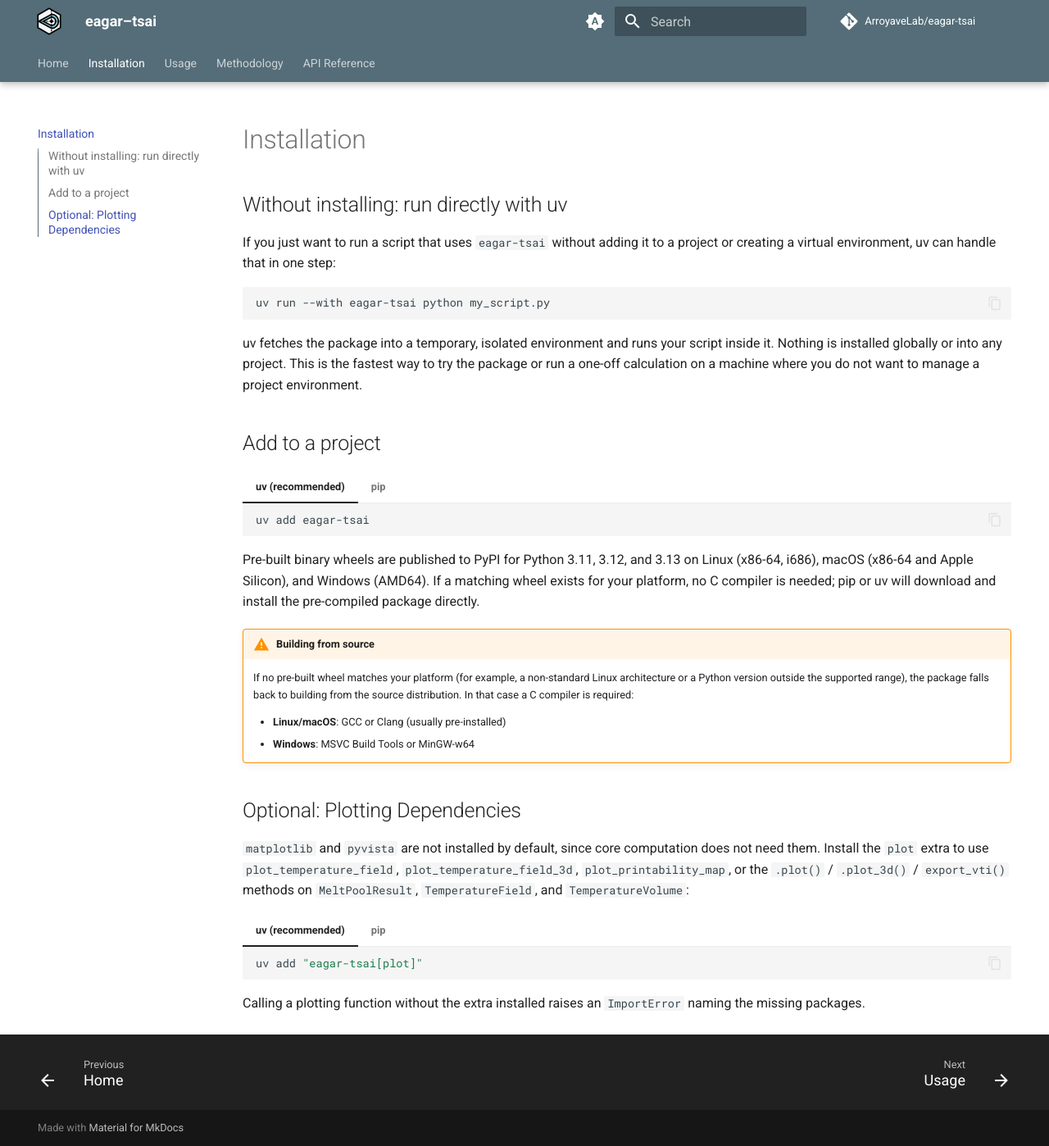
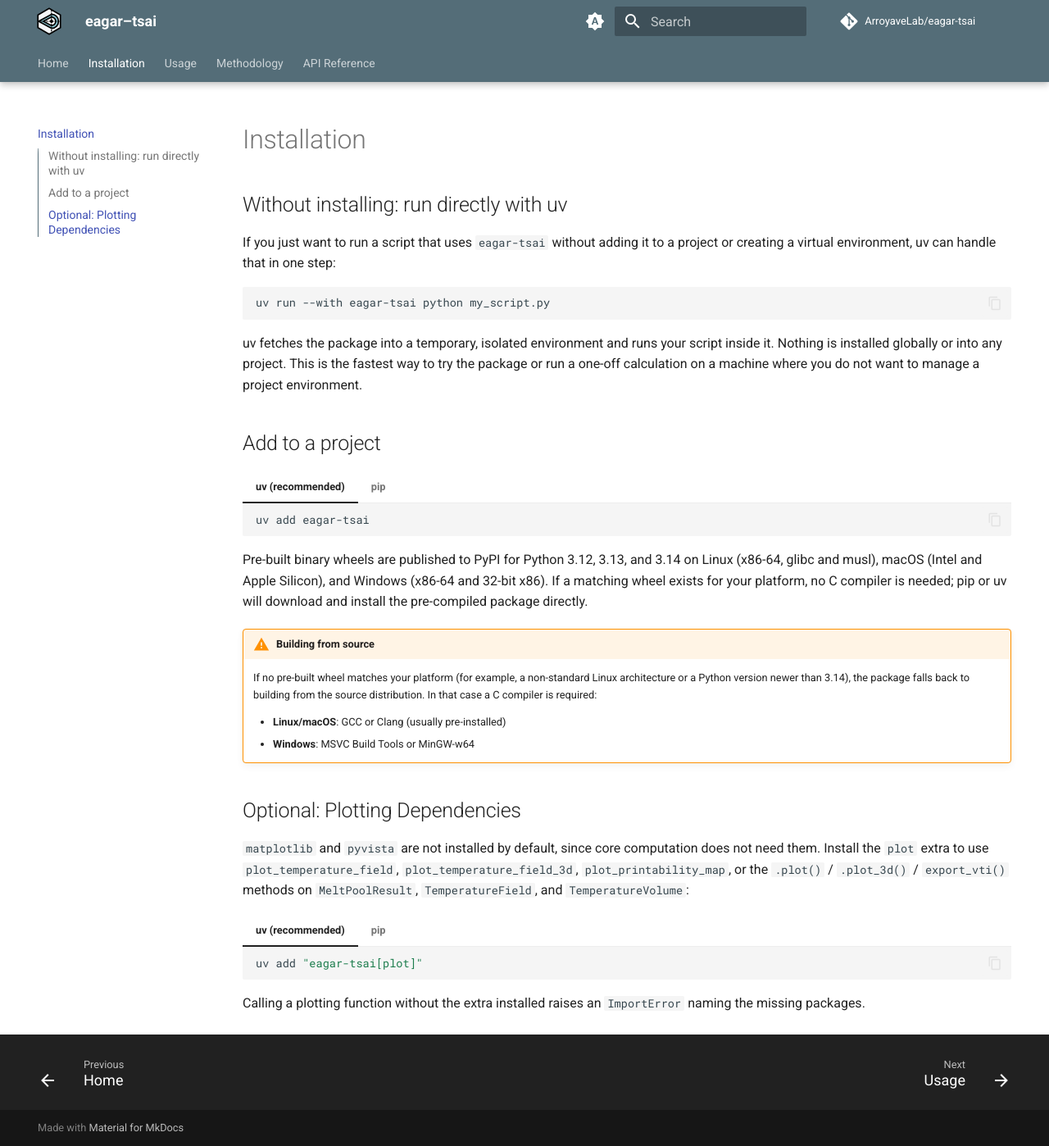
Before and after one commit to ArroyaveLab/eagar-tsai, an MkDocs documentation site: the page built from docs/installation.md, in a window 1280 px wide and 1398 px high. Shown: the whole window at 82% size. Built offline with MkDocs 1.6.1 and Material for MkDocs 9.7.7, drawn with Linux system fonts in a browser that asks for light colours; comment, search, counter and statistics services are not loaded.

Commit message:
Update documentation for platform and Python version support

````diff
--- a/docs/installation.md
+++ b/docs/installation.md
@@ -24,10 +24,10 @@
     pip install eagar-tsai
     ```
 
-Pre-built binary wheels are published to PyPI for Python 3.11, 3.12, and 3.13 on Linux (x86-64, i686), macOS (x86-64 and Apple Silicon), and Windows (AMD64). If a matching wheel exists for your platform, no C compiler is needed; pip or uv will download and install the pre-compiled package directly.
+Pre-built binary wheels are published to PyPI for Python 3.12, 3.13, and 3.14 on Linux (x86-64, glibc and musl), macOS (Intel and Apple Silicon), and Windows (x86-64 and 32-bit x86). If a matching wheel exists for your platform, no C compiler is needed; pip or uv will download and install the pre-compiled package directly.
 
 !!! warning "Building from source"
-    If no pre-built wheel matches your platform (for example, a non-standard Linux architecture or a Python version outside the supported range), the package falls back to building from the source distribution. In that case a C compiler is required:
+    If no pre-built wheel matches your platform (for example, a non-standard Linux architecture or a Python version newer than 3.14), the package falls back to building from the source distribution. In that case a C compiler is required:
 
     - **Linux/macOS**: GCC or Clang (usually pre-installed)
     - **Windows**: MSVC Build Tools or MinGW-w64
````
Also changed, not shown: README.md (+2 -2 lines), docs/index.md (+1 -1 lines).
